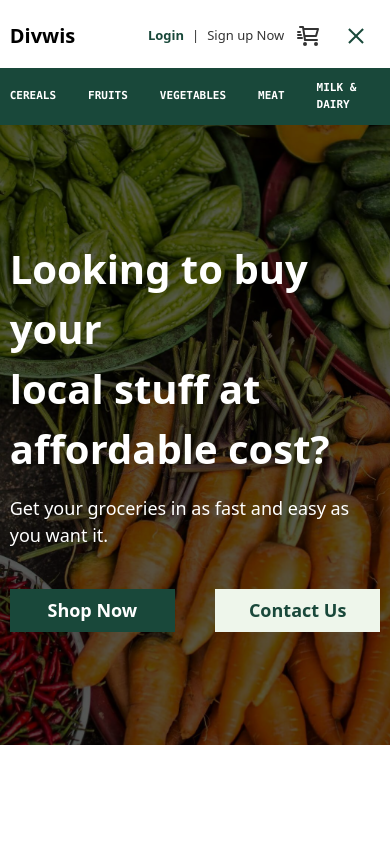
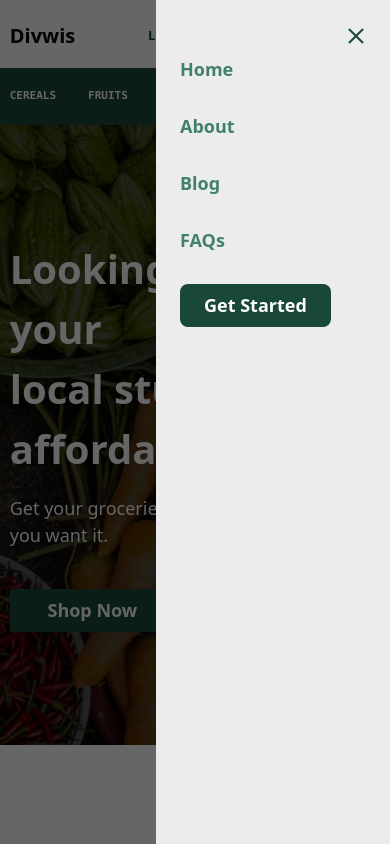
Before and after one commit to Frokesy/divwis, a React (Vite) app: page / in a window 390 px wide. Both pictures are taken after a click on the button 356 px from the left and 36 px from the top of the page. Shown: the top 844 px of the page. Built offline with nearby package versions, Linux system fonts and the light colour scheme.

Commit message:
implemented drawer component

```diff
--- a/package.json
+++ b/package.json
@@ -11,11 +11,13 @@
     },
     "dependencies": {
         "@supabase/supabase-js": "^2.39.6",
+        "framer-motion": "^11.0.5",
         "gsap": "^3.12.5",
         "hamburger-react": "^2.5.0",
         "react": "^18.2.0",
         "react-dom": "^18.2.0",
-        "react-icons": "^5.0.1"
+        "react-icons": "^5.0.1",
+        "react-router-dom": "^6.22.1"
     },
     "devDependencies": {
         "@types/react": "^18.2.43",
--- /dev/null
+++ b/src/components/defaults/Drawer.tsx
@@ -0,0 +1,28 @@
+import { motion } from "framer-motion";
+
+const Drawer = () => {
+  return (
+    <div className="fixed top-0 h-screen z-10 w-screen bg-[#000] bg-opacity-60">
+      <div className="justify-end flex">
+        <motion.div
+          className="flex flex-col space-y-[30px] bg-[#ececec] h-screen w-[60%] pt-14 px-6 text-[18px] font-semibold text-[#42806e]"
+          initial={{ x: "100vw" }}
+          animate={{ x: 0 }}
+          transition={{ type: "ease", stiffness: 60 }}
+        >
+          <span>Home</span>
+          <span>About</span>
+          <span>Blog</span>
+          <span>FAQs</span>
+          <div className="flex">
+            <button className="bg-[#19483A] text-[#fff] py-2 px-6 rounded-lg">
+              Get Started
+            </button>
+          </div>
+        </motion.div>
+      </div>
+    </div>
+  );
+};
+
+export default Drawer;
--- a/src/components/defaults/Header.tsx
+++ b/src/components/defaults/Header.tsx
@@ -3,6 +3,7 @@ import AuthModal from "../modals/AuthModal";
 import { Cart, Phone, Search } from "../svgs/Icons";
 import Logo from "./Logo";
 import Hamburger from "hamburger-react";
+import Drawer from "./Drawer";
 
 const Header = () => {
   const [isOpen, setIsOpen] = useState(false);
@@ -19,6 +20,8 @@ const Header = () => {
       setFromHome(false);
     }
   };
+
+  const [openDrawer, setOpenDrawer] = useState(false);
   return (
     <>
       <div className="lg:w-[80vw] w-[95vw] mt-3 lg:mt-0 mx-auto">
@@ -89,8 +92,8 @@ const Header = () => {
             <div className="block lg:hidden z-50">
               <Hamburger
                 size={20}
-                // toggled={openDrawer}
-                // toggle={setOpenDrawer}
+                toggled={openDrawer}
+                toggle={setOpenDrawer}
                 color="#19483a"
               />
             </div>
@@ -107,6 +110,8 @@ const Header = () => {
           setFromHome={setFromHome}
         />
       )}
+
+      {openDrawer && <Drawer />}
     </>
   );
 };
```
Also changed, not shown: 1 other file (tests, documents, lock files or other folders).
